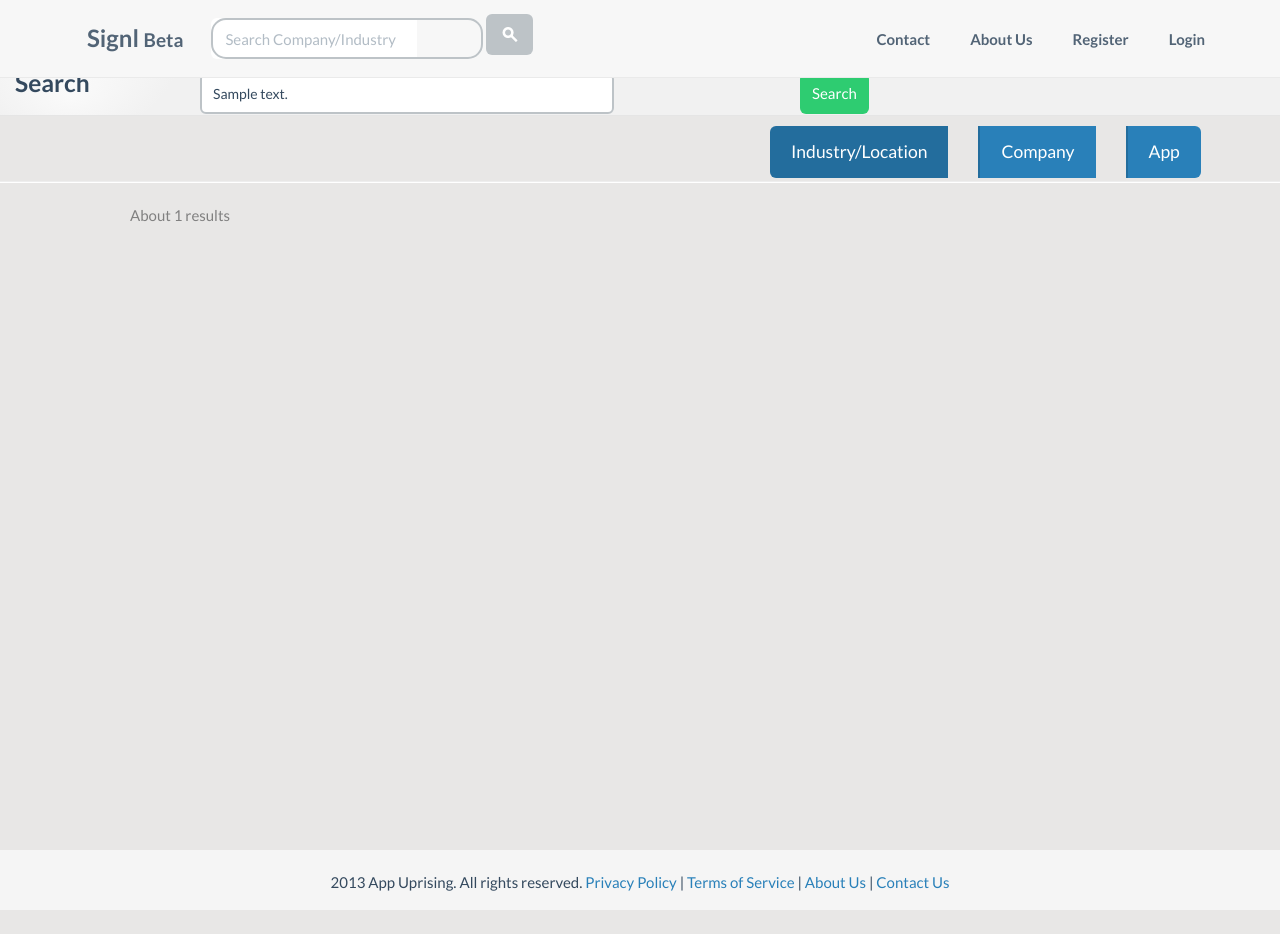
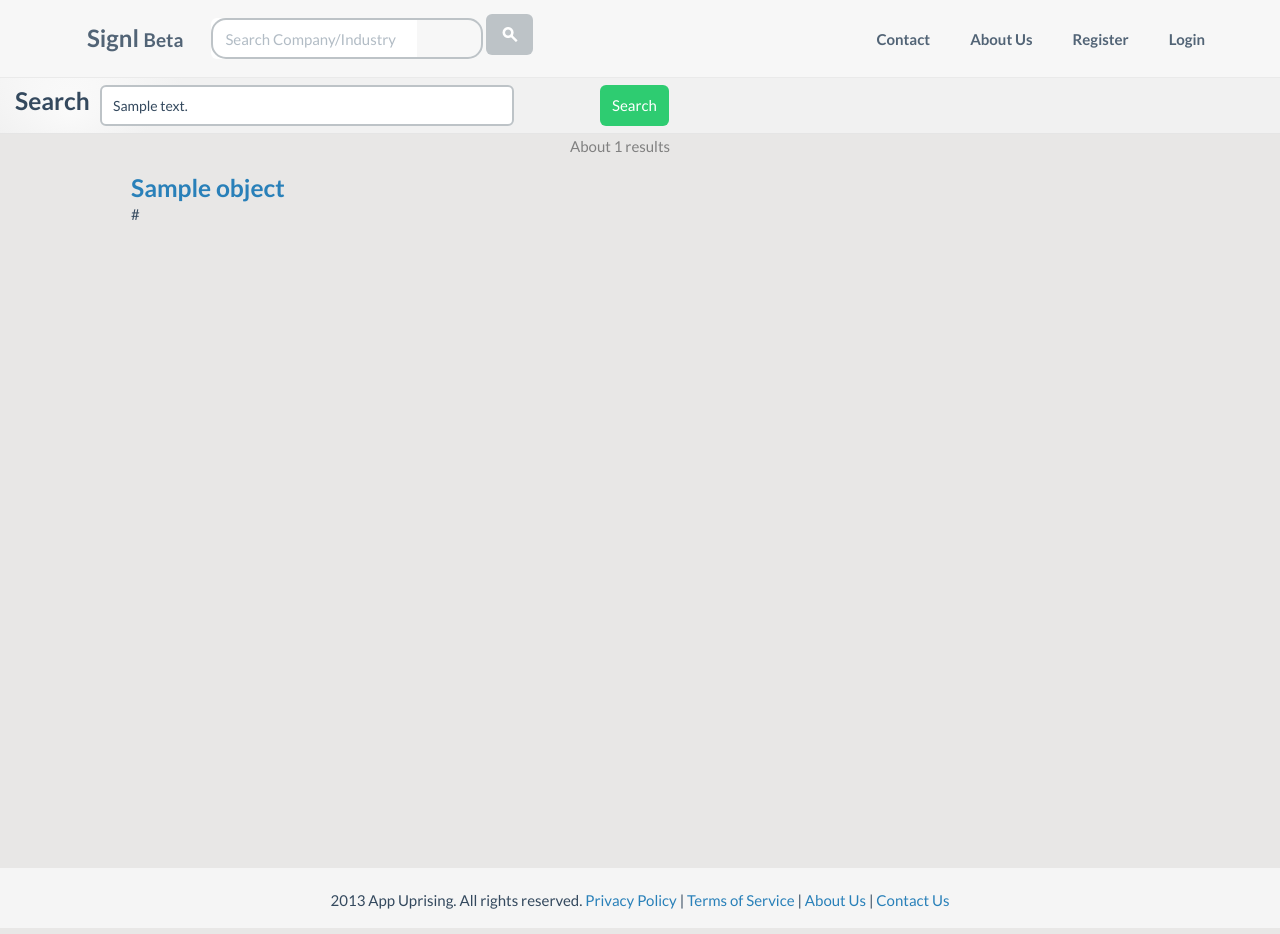
Before and after one commit to Sean1988/Feed-System, a Django app: template company/templates/searchResult.html in a window 1280 px wide. Before the commit the page ends 910 px from the top, so only its background shows below. Run offline with Django 3.2, Linux system fonts and the light colour scheme; the template is opened without the code that fills it: most values are stand-ins (such as "Sample title", 1, 10 or a date in 2020); parts of the project's set-up code (start-up, migrations or seed data) failed here and were passed over; some libraries are stand-ins or nearby versions.

Commit message:
fix search

```diff
--- a/company/templates/base.html
+++ b/company/templates/base.html
@@ -126,24 +126,16 @@ mixpanel.init("2ab68194c0b5825d6e1983964aed96d0");</script><!-- end Mixpanel -->
       }
     });
 
-   function search(){
+    function search(){
 
-       var type= $("#tabSearchMain").text()
+       var searchText= $("#topSearch").val();
+       window.location = "/search/?text="+searchText;
+    }
 
-       if(type == 'Industry/Location')
-       {
-         searchText = $("#industryTabSearchBox").val();
-         searchType = 1;
+    $('#topSearchBtn').click(function(e){
+        search();
+    });
 
-       }
-       else if(type == 'Company')
-       {
-         searchText = $("#companyTabSearchBox").val();
-         searchType = 2;
-       }
-       if(searchText == "") return;
-      window.location = "/search/?text="+searchText+"&type="+searchType;
-    }
 
     $('.input-append').keypress(function(e){
         if ( e.which == 13 )
--- a/company/templates/headTab.html
+++ b/company/templates/headTab.html
@@ -18,7 +18,7 @@
           <div class="input-append" style="margin-top: 18px;">
             <input id="topSearch" type="text" class="search-query span3" placeholder="Search Company/Industry">
           </div>
-          <button type="submit" class="btn">
+          <button id="topSearchBtn" class="btn">
             <i class="fui-search"></i>
           </button>
 
--- a/company/templates/searchResult.html
+++ b/company/templates/searchResult.html
@@ -2,7 +2,7 @@
 {% block css %}
     <style>
       body {
-        padding-top: 60px; /* Only include this for the fixed top bar */
+        padding-top: 78px; /* Only include this for the fixed top bar */
       }
 
       .searchHead {
@@ -14,7 +14,7 @@
 
       }
       #searchBox{
-        margin-top: 13px;
+        margin-top: 7px;
         min-width:400px;
         height: 21px;
 
@@ -29,69 +29,49 @@
 
 {% block content %}
   <div class="row searchHead">
-    <div class="span2">
+    <div class="span1">
       <h3 style="margin-top: 8px;margin-left: 15px;">Search</h3>
     </div>
-    <div class="span6">
+    <div class="span5">
       <form class="form-search">
         <input id="searchBox" type="text" class="input-medium" style="">
       </form>
     </div>
     <div class="span3">
-      <button class="btn btn-success"  style="margin-top: 13px;" onClick = "search()"  >Search</button>
+      <button class="btn btn-success"  style="margin-top: 7px;" onClick = "searchNow()"  >Search</button>
     </div>
   </div>
 
-  <div class="resultType">
-    <ul id="typeTab" class="nav nav-pills" style="height: 35px; margin-top: 10px; margin-left: 130px;">
-      <li value="1" class="active">
-        <a><h4 class="typeTagWord">Industry/Location</h4></a>
-      </li>
-      <li value="2" ><a style="margin-left: 30px;"><h4 class="typeTagWord">Company</h4></a></li>
-      <li value="3" ><a style="margin-left: 30px;"><h4 class="typeTagWord">App</h4></a></li>
-    </ul>
-  <hr>
-  </div>
 
   <div class="results"  style="margin-left: 130px;">
-  <div class="row">
-    <div class="span3"><p style="color:gray;">About {{results.count}} results</p></div>
-    {% if type == "1" %}
-      <!--
-      <div class="span3">
-        <select id="tagSelect" style="width: 143px; margin-bottom: 0px;">
-          <option value="MarketTag">Industry</option>
-          <option value="LocationTag">Location</option>
-        </select>
-      </div>
-    -->
-    {% endif %}
-  </div>
+  <p style="color:gray;">About {{results.count}} results</p>
   <table>
     <tbody>
 
-      {% if type == "1" %}
       {% for item in results %}
+
+      {% if item.object.tagType == 'Location' or item.object.tagType == 'Industry' %}
       <tr value="{{item.object.tagType}}">
         <td>
            <a class="tagLink" id="{{item.object.id}}" ><h3 style="margin-bottom: 0px;">{{item.object.tagName}}</h3></a>
            <p>{{item.object.tagType}}</p>
         </td>
       </tr>
-      {% endfor %}
-      {% endif %}
-
-
-      {% if type == "2" %}
-      {% for item in results %}
+      {% else %}
       <tr value="{{item.object.tagType}}">
         <td>
            <a class="companyLink" id="{{item.object.slug}}" ><h3 style="margin-bottom: 0px;">{{item.object.name}}</h3></a>
            <p>{{item.object.website}}</p>
         </td>
       </tr>
+      {%endif%}
+
+
       {% endfor %}
-      {% endif %}
+
+
+
+
 
 
     </tbody>
@@ -120,7 +100,7 @@
         if ( e.which == 13 )
         {
           e.preventDefault();
-          search();
+          searchNow();
           return false;
         }
     });
@@ -146,16 +126,15 @@
     });
 
 
-    function search()
+    function searchNow()
     {
        var searchText = $("#searchBox").val();
-       var searchType = $("#typeTab .active").val();
        if( searchText.length == 0)
        {
           return;
        }
 
-       window.location = "/search/?text="+searchText+"&type="+searchType;
+       window.location = "/search/?text="+searchText;
     }
     </script>
 
```
Also changed, not shown: company/views.py (+1 -11 lines).
